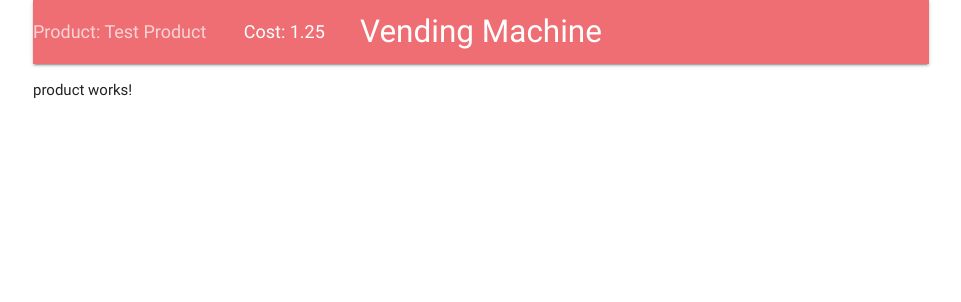
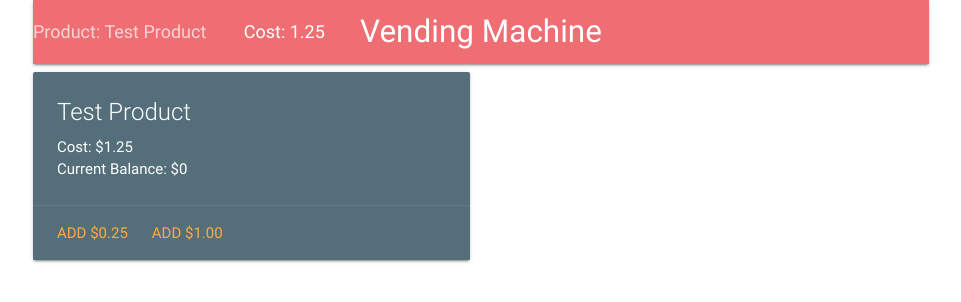
Before and after one commit to bjsawyer/Vending-Machine-ng2, an Angular app: page /selectedProduct/1 in a window 1280 px wide. Shown: the top 302 px of the page, without its empty margins (159-1120 px from the left). Built offline with nearby package versions, Linux system fonts and the light colour scheme.

Commit message:
Added product component

```diff
--- a/src/app/product/product.component.html
+++ b/src/app/product/product.component.html
@@ -1,3 +1,15 @@
-<p>
-  product works!
-</p>
+<div class="row">
+  <div class="col s12 m6">
+    <div class="card blue-grey darken-1">
+      <div class="card-content white-text">
+        <span class="card-title">{{selectedProduct.name}}</span>
+        <div>Cost: ${{selectedProduct.cost}}</div>
+        <div>Current Balance: ${{currentBalance}}</div>
+      </div>
+      <div class="card-action">
+        <a href="#" (click)="addQuarter()">Add $0.25</a>
+        <a href="#" (click)="addDollar()">Add $1.00</a>
+      </div>
+    </div>
+  </div>
+</div>
--- a/src/app/product/product.component.ts
+++ b/src/app/product/product.component.ts
@@ -1,4 +1,5 @@
 import { Component, OnInit } from '@angular/core';
+import { Product } from '../models/product/product.component';
 
 @Component({
   selector: 'app-product',
@@ -6,10 +7,26 @@ import { Component, OnInit } from '@angular/core';
   styleUrls: ['./product.component.css']
 })
 export class ProductComponent implements OnInit {
+  selectedProduct: Product = {
+    id: 1,
+    name: 'Test Product',
+    cost: 1.25
+  };
 
-  constructor() { }
+  currentBalance: number;
+
+  constructor() {
+    this.currentBalance = 0.00;
+   }
 
   ngOnInit() {
   }
 
+  addQuarter() {
+    this.currentBalance += 0.25;
+  }
+
+  addDollar() {
+    this.currentBalance += 1.00;
+  }
 }
```
